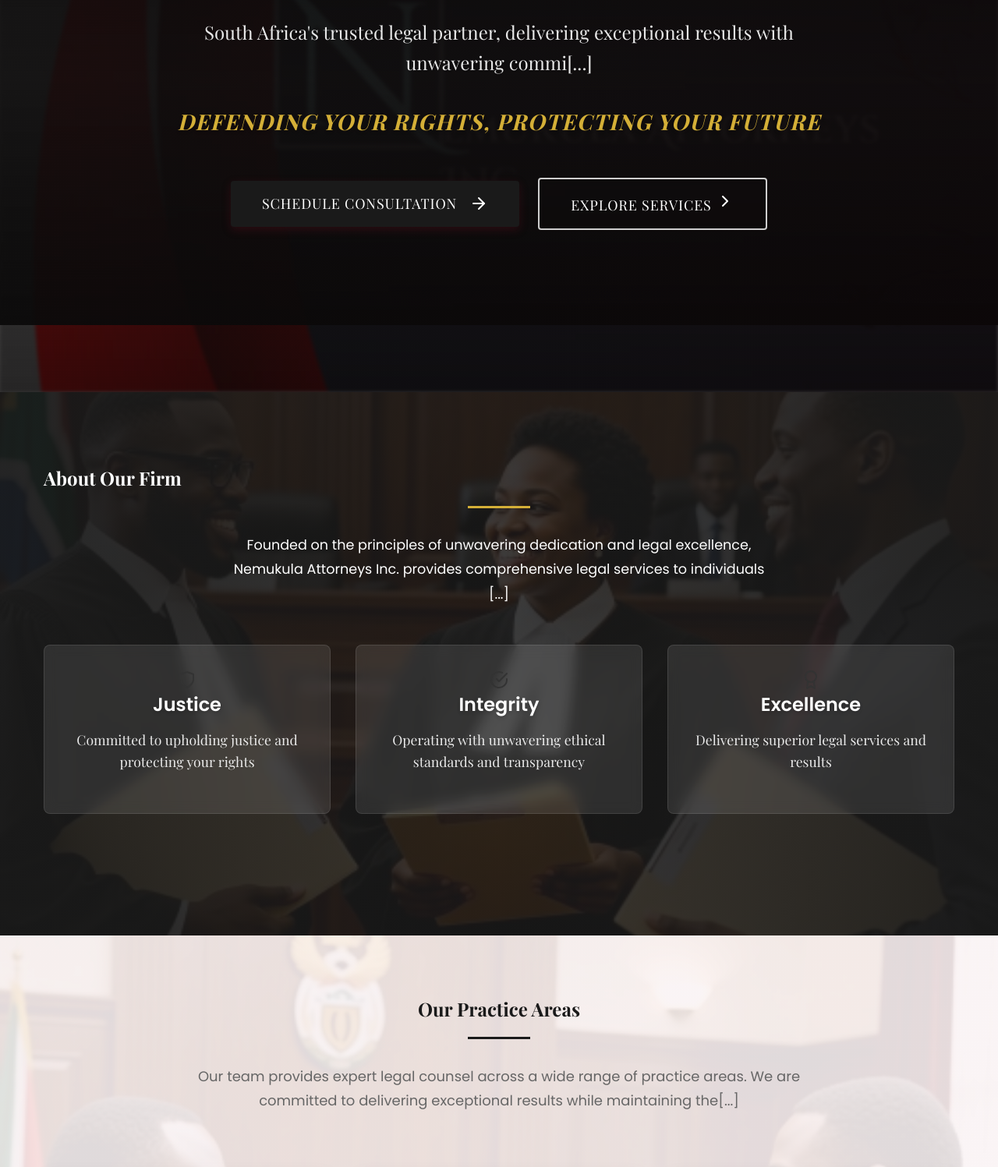
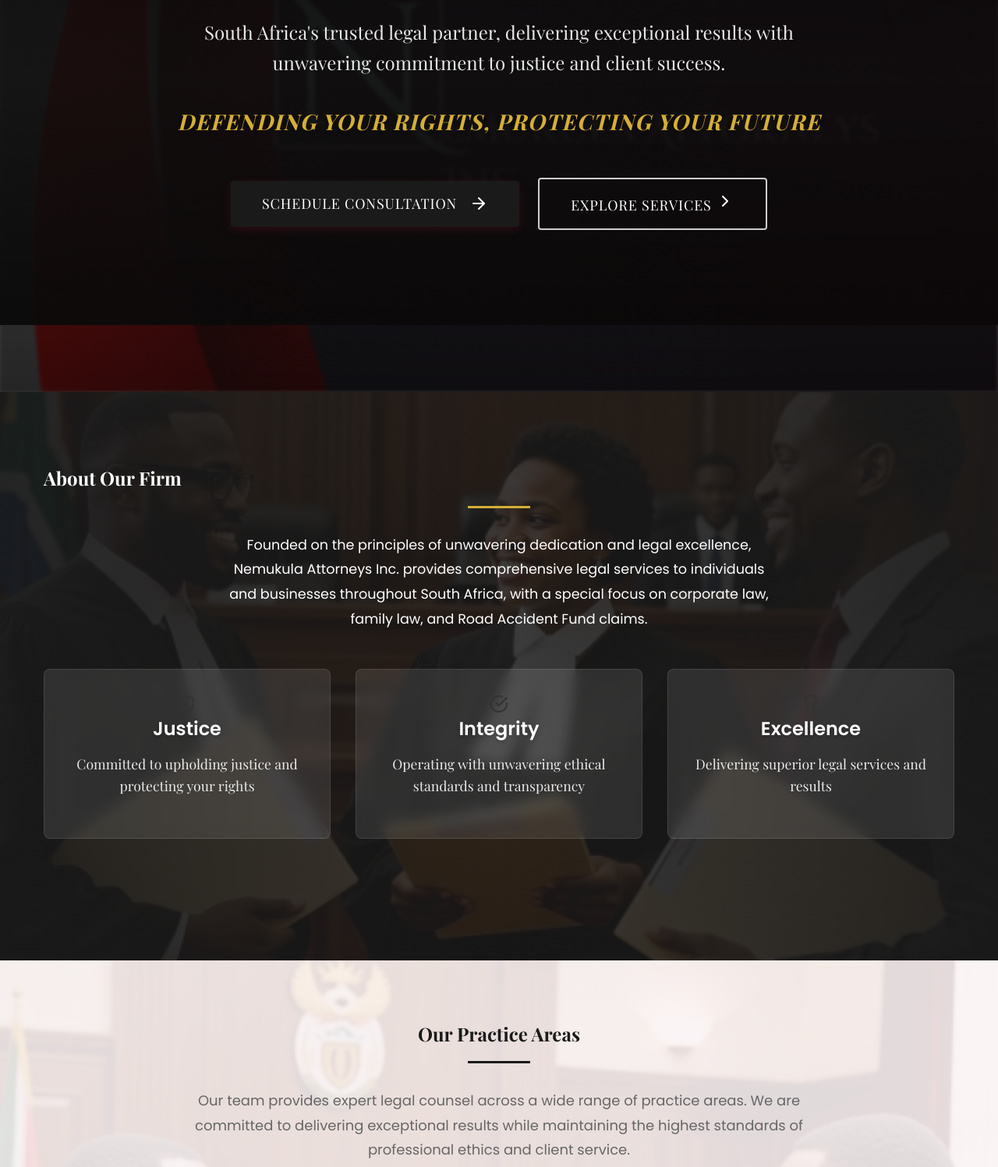
Before and after one commit to WAVER666/nems-web, a website: page index.html in a window 1280 px wide. Shown: the part 383-1880 px from the top of the page at 78% size. Drawn offline with nearby package versions, Linux system fonts and the light colour scheme.

Commit message:
Fix truncated text in index.html by completing sentences

```diff
--- a/index.html
+++ b/index.html
@@ -92,7 +92,7 @@
             <div class="hero-overlay"></div>
             <div class="hero-content" data-aos="fade-up" data-aos-duration="1000" data-aos-delay="300">
                 <h1 class="hero-title" data-aos="fade-up" data-aos-duration="1200">Legal Excellence & Integrity</h1>
-                <p class="hero-subtitle" data-aos="fade-up" data-aos-duration="1200" data-aos-delay="400">South Africa's trusted legal partner, delivering exceptional results with unwavering commi[...]
+                <p class="hero-subtitle" data-aos="fade-up" data-aos-duration="1200" data-aos-delay="400">South Africa's trusted legal partner, delivering exceptional results with unwavering commitment to justice and client success.</p>
                 <p class="slogan" data-aos="fade-up" data-aos-duration="1200" data-aos-delay="500">Defending Your Rights, Protecting Your Future</p>
                 <div class="hero-cta" data-aos="fade-up" data-aos-duration="1200" data-aos-delay="600">
                     <a href="#contact" class="btn btn-primary">
@@ -113,7 +113,7 @@
                     <h2>About Our Firm</h2>
                 </div>
                 <div class="section-content animate-scaleIn" data-aos="fade-up" data-aos-delay="200">
-                    <p class="section-intro">Founded on the principles of unwavering dedication and legal excellence, Nemukula Attorneys Inc. provides comprehensive legal services to individuals [...]
+                    <p class="section-intro">Founded on the principles of unwavering dedication and legal excellence, Nemukula Attorneys Inc. provides comprehensive legal services to individuals and businesses throughout South Africa, with a special focus on corporate law, family law, and Road Accident Fund claims.</p>
                     <div class="values-grid">
                         <div class="value-card" data-aos="fade-up" data-aos-delay="300">
                             <i data-feather="shield"></i>
@@ -139,7 +139,7 @@
             <div class="container">
                 <div class="section-header" data-aos="fade-up">
                     <h2>Our Practice Areas</h2>
-                    <p class="section-intro">Our team provides expert legal counsel across a wide range of practice areas. We are committed to delivering exceptional results while maintaining the[...]
+                    <p class="section-intro">Our team provides expert legal counsel across a wide range of practice areas. We are committed to delivering exceptional results while maintaining the highest standards of professional ethics and client service.</p>
                 </div>
                 <div class="services-grid">
                     <div class="service-card animate-scaleIn" data-aos="fade-up" data-aos-delay="100">
@@ -183,7 +183,7 @@
                         <img src="assets/thuso-nemukula.jpg" alt="Attorney Photo - Thuso Nemukula" loading="lazy">
                         <h4>Thuso Nemukula</h4>
                         <p class="title">Founder & Managing Partner</p>
-                        <p class="bio">Thuso Nemukula is a seasoned attorney with extensive experience in corporate and commercial law. He is dedicated to providing strategic legal solutions and [...]
+                        <p class="bio">Thuso Nemukula is a seasoned attorney with extensive experience in corporate and commercial law. He is dedicated to providing strategic legal solutions and achieving favorable outcomes for his clients across all practice areas.</p>
                     </div>
                 </div>
             </div>
```
